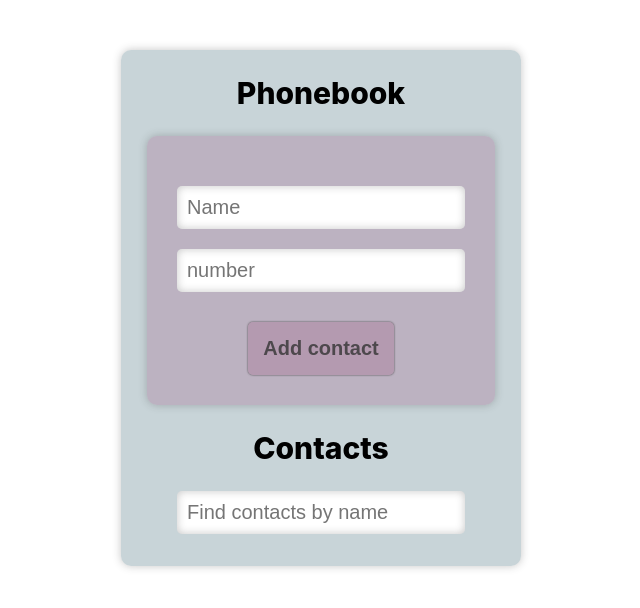
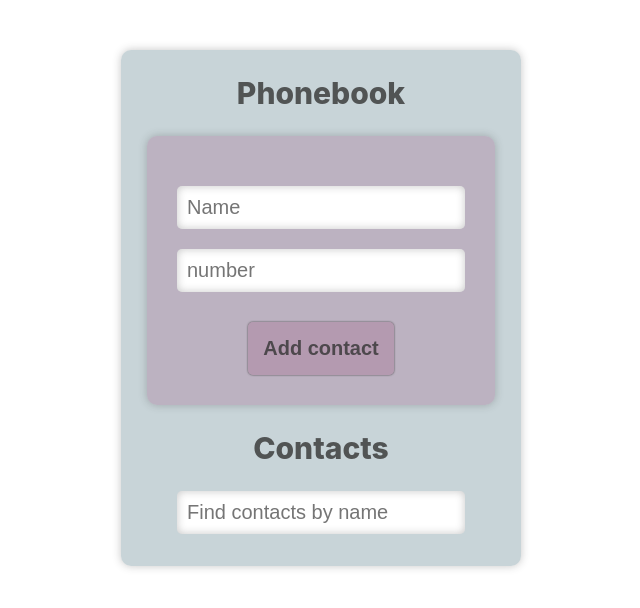
Before and after one commit to Viacheslav-Penskoy/goit-react-hw-03-phonebook, a React (Create React App) app: page / in a window 1280 px wide. Shown: the top 608 px of the page, without its empty margins (319-959 px from the left). Built offline with nearby package versions, Linux system fonts and the light colour scheme.

Commit message:
Update index.css

```diff
--- a/src/index.css
+++ b/src/index.css
@@ -1,6 +1,6 @@
-/*@import-normalize;
+@import-normalize;
+
 /* bring in normalize.css styles */
-
 * {
   box-sizing: border-box;
 }
@@ -27,4 +27,5 @@
 h2 {
   font-size: 30px;
   font-weight: 800;
+  color: rgba(51, 51, 51, 0.8);
 }
```
